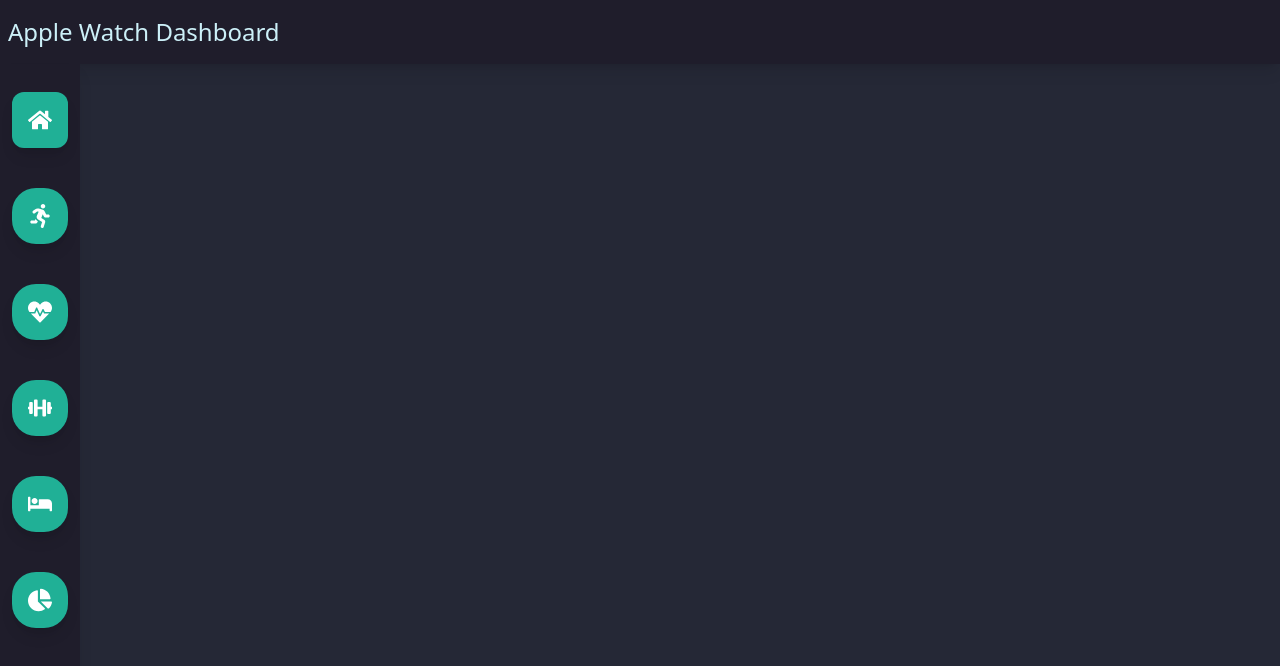
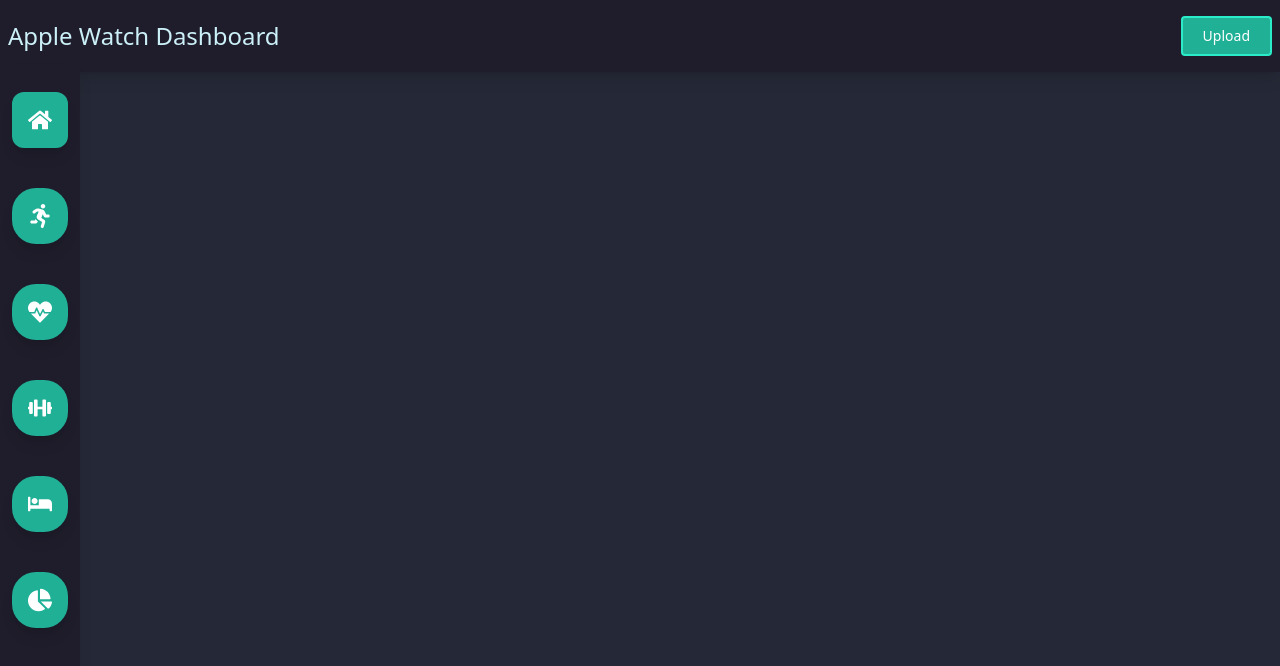
Before and after one commit to Jdwalli/REMAKE-Apple-Watch-Dashboard, a React (Create React App) app in the folder client/: page / in a window 1280 px wide. Shown: the top 666 px of the page. Built offline with nearby package versions, Linux system fonts and the light colour scheme.

Commit message:
Created button component and added it to header

```diff
--- /dev/null
+++ b/client/src/components/common/Button.tsx
@@ -0,0 +1,41 @@
+import React, { FunctionComponent } from 'react';
+
+interface Props {
+  variant: 'primary' | 'secondary' | 'disabled';
+  type?: 'button' | 'submit' | 'reset' | undefined;
+  text: string;
+  className?: string;
+  disabled?: boolean;
+  onClick?: () => void;
+}
+
+const primaryStyles =
+  'text-sm text-white bg-aquamarine-700 px-5 py-2 mx-2 rounded hover:bg-aquamarine border-2 border-aquamarine-500';
+const secondaryStyles =
+  'text-sm text-purple-500 bg-black-500 text-primary px-5 py-2 mx-2 rounded hover:bg-gray border-2 border-purple-500';
+const disabled =
+  'text-sm text-blue-500 bg-black-400 text-primary  px-5 py-2 mx-2 rounded opacity-70 cursor-not-allowed border-2 border-blue-500';
+
+const styles = {
+  primary: primaryStyles,
+  secondary: secondaryStyles,
+  disabled: disabled,
+};
+
+const Button: FunctionComponent<Props> = (props: Props) => {
+  const classes = `${styles[props.variant]} ${props.className ? props.className : ''}`;
+  const type = props.type ? props.type : 'button';
+
+  return (
+    <button
+      className={classes}
+      onClick={props.onClick}
+      type={type}
+      disabled={props.disabled ?? false}
+    >
+      {props.text}
+    </button>
+  );
+};
+
+export { Button };
--- a/client/src/components/navigation/Header.tsx
+++ b/client/src/components/navigation/Header.tsx
@@ -1,5 +1,6 @@
 import React, { useState, useEffect, FunctionComponent } from "react";
 import { Link, useLocation } from "react-router-dom";
+import { Button } from "../common/Button";
 
 const Header: FunctionComponent = () => {
   return (
@@ -7,6 +8,9 @@
         <span className='ml-2 text-2xl'>
             Apple Watch Dashboard
         </span>
+        <div className='ml-auto'>
+        <Button variant={"primary"} text={"Upload"}/>
+        </div>
     </div>
   );
 };
```
